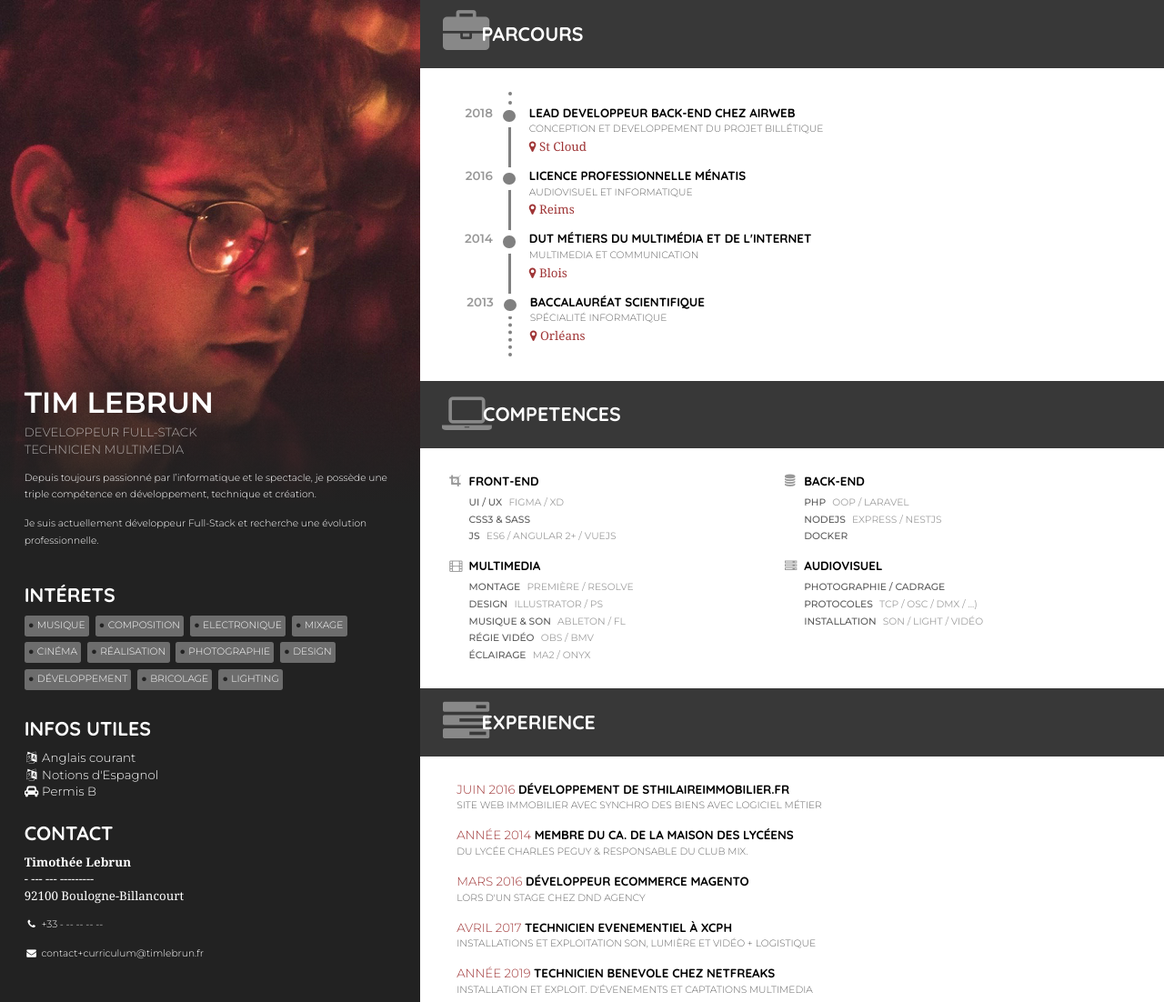
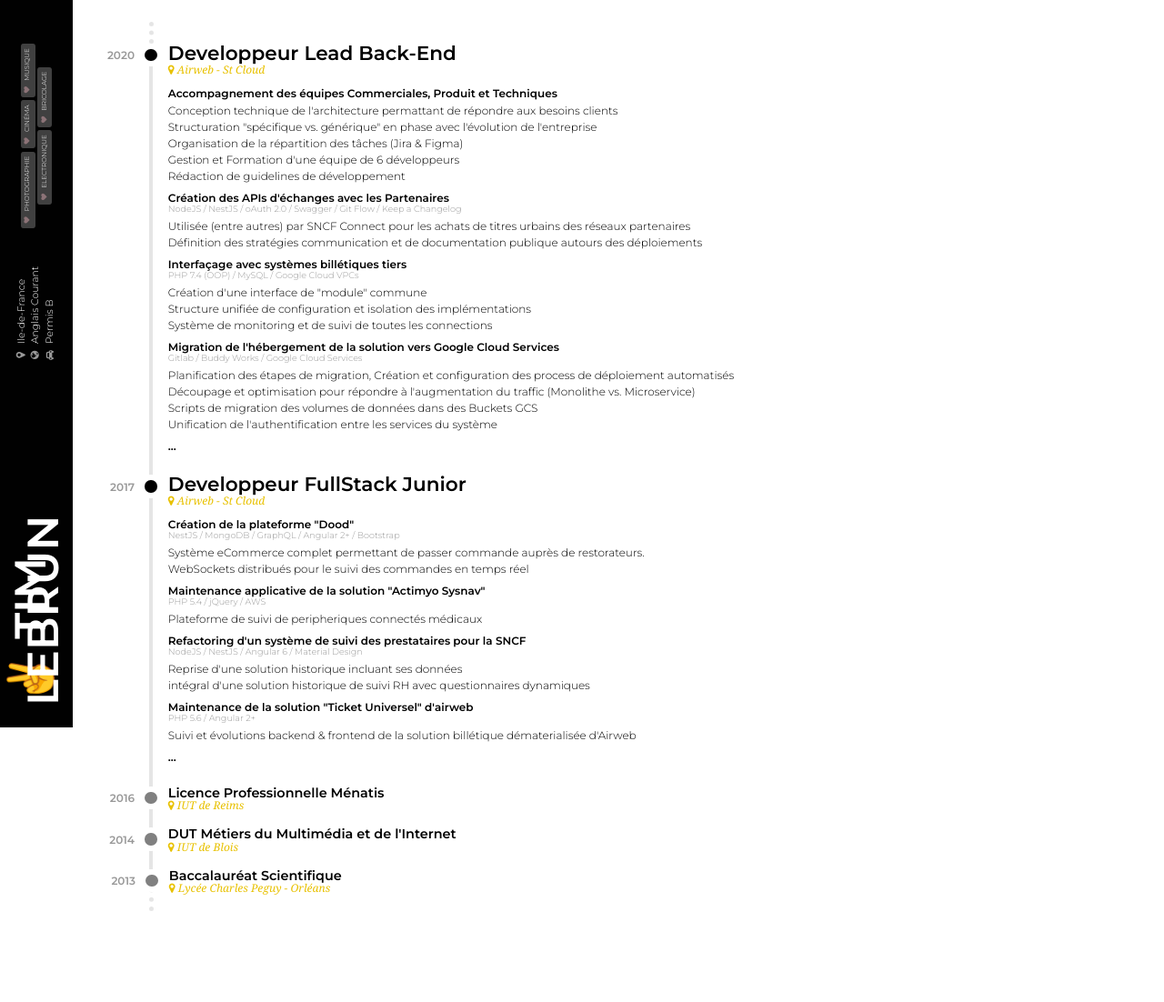
Before and after one commit to timlebrun/curriculum, a website: page src/index.html in a window 1280 px wide. Shown: the top 1102 px of the page at 91% size. After the commit the page ends 1026 px from the top, so only its background shows below. Drawn offline with Linux system fonts and the light colour scheme.

Commit message:
:construction: Updating data + style to 2024

```diff
--- a/src/fonts.css
+++ b/src/fonts.css
@@ -1,2 +1 @@
-@import 'https://fonts.googleapis.com/css?family=Quicksand:300,400,500,700';
 @import 'https://fonts.googleapis.com/css?family=Montserrat:300,400,500,600,700';
--- a/src/index.html
+++ b/src/index.html
@@ -8,155 +8,122 @@
     <body>
         <main>
             <section id="parcours">
-                <h2><i class="fa fa-briefcase" aria-hidden="true"></i> Parcours</h2>
-                <div class="timeline">
-                    <ol>
-                        <li class="timeline-future">
+
+                    <ol class="timeline">
+                        <li class="timeline-job timeline-future">
                             <!-- Maybe you ? ;) -->
                         </li>
-                        <li>
-                            <h3>Lead Developpeur Back-End chez Airweb</h3>
-                            <time>2018</time>
-                            <legend>Conception et Developpement du projet billétique</legend>
-                            <address><i class="fa fa-map-marker"></i> St Cloud</address>
+                        <li class="timeline-job timeline-large">
+                            <time>2020</time>
+                            <h3>Developpeur Lead Back-End</h3>
+                            <address><i class="fa fa-map-marker"></i> Airweb - St Cloud</address>
+                            <main>
+                                <h4>Accompagnement des équipes Commerciales, Produit et Techniques </h4>
+                                <p>Conception technique de l'architecture permattant de répondre aux besoins clients</p>
+                                <p>Structuration "spécifique vs. générique" en phase avec l'évolution de l'entreprise</p>
+                                <p>Organisation de la répartition des tâches (Jira & Figma)</p>
+                                <p>Gestion et Formation d'une équipe de 6 développeurs</p>
+                                <p>Rédaction de guidelines de développement </p>
+
+                                <h4>
+                                    Création des APIs d'échanges avec les Partenaires
+                                    <small>NodeJS / NestJS / oAuth 2.0 / Swagger / Git Flow / Keep a Changelog</small>
+                                </h4>
+                                <p>Utilisée (entre autres) par SNCF Connect pour les achats de titres urbains des réseaux partenaires</p>
+                                <p>Définition des stratégies communication et de documentation publique autours des déploiements</p>
+
+                                <h4>
+                                    Interfaçage avec systèmes billétiques tiers
+                                    <small>PHP 7.4 (OOP) / MySQL / Google Cloud VPCs</small>
+                                </h4>
+                                <p>Création d'une interface de "module" commune</p>
+                                <p>Structure unifiée de configuration et isolation des implémentations</p>
+                                <p>Système de monitoring et de suivi de toutes les connections</p>
+
+                                <h4>
+                                    Migration de l'hébergement de la solution vers Google Cloud Services
+                                    <small>Gitlab / Buddy Works / Google Cloud Services</small>
+                                </h4>
+                                <p>Planification des étapes de migration, Création et configuration des process de déploiement automatisés</p>
+                                <p>Découpage et optimisation pour répondre à l'augmentation du traffic (Monolithe vs. Microservice)</p>
+                                <p>Scripts de migration des volumes de données dans des Buckets GCS</p>
+                                <p>Unification de l'authentification entre les services du système</p>
+
+                                <h4>...</h4>
+
+                            </main>
                         </li>
-                        <li>
+                        <li class="timeline-job timeline-large">
+                            <time>2017</time>
+                            <h3>Developpeur FullStack Junior</h3>
+                            <address><i class="fa fa-map-marker"></i> Airweb - St Cloud</address>
+                            <main>
+                                <ul>
+                                    <h4>
+                                        Création de la plateforme "Dood"
+                                        <small>NestJS / MongoDB / GraphQL / Angular 2+ / Bootstrap</small>
+                                    </h4>
+                                    <p>Système eCommerce complet permettant de passer commande auprès de restorateurs.</p>
+                                    <p>WebSockets distribués pour le suivi des commandes en temps réel</p>
+
+                                    <h4>
+                                        Maintenance applicative de la solution "Actimyo Sysnav"
+                                        <small>PHP 5.4 / jQuery / AWS</small>
+                                    </h4>
+                                    <p>Plateforme de suivi de peripheriques connectés médicaux</p>
+
+                                    <h4>
+                                        Refactoring d'un système de suivi des prestataires pour la SNCF
+                                        <small>NodeJS / NestJS / Angular 6 / Material Design</small>
+                                    </h4>
+                                    <p>Reprise d'une solution historique incluant ses données</p>
+
+                                    <p>intégral d'une solution historique de suivi RH avec questionnaires dynamiques</p>
+
+                                    <h4>
+                                        Maintenance de la solution "Ticket Universel" d'airweb
+                                        <small>PHP 5.6 / Angular 2+</small>
+                                    </h4>
+                                    <p>Suivi et évolutions backend & frontend de la solution billétique dématerialisée d'Airweb</p>
+
+                                    <h4>...</h4>
+                                </ul>
+                            </main>
+                        </li>
+                        <li class="timeline-job">
+                            <time>2016</time>
                             <h3>Licence Professionnelle Ménatis</h3>
-                            <time>2016</time>
-                            <legend>Audiovisuel et Informatique</legend>
-                            <address><i class="fa fa-map-marker"></i> Reims</address>
+                            <address><i class="fa fa-map-marker"></i> IUT de Reims</address>
                         </li>
-                        <li>
+                        <li class="timeline-job">
+                            <time>2014</time>
                             <h3>DUT Métiers du Multimédia et de l'Internet</h3>
-                            <time>2014</time>
-                            <legend>Multimedia et Communication</legend>
-                            <address><i class="fa fa-map-marker"></i> Blois</address>
+                            <address><i class="fa fa-map-marker"></i> IUT de Blois</address>
                         </li>
-                        <li>
+                        <li class="timeline-job">
+                            <time>2013</time>
                             <h3>Baccalauréat Scientifique</h3>
-                            <time>2013</time>
-                            <legend>Spécialité Informatique</legend>
-                            <address><i class="fa fa-map-marker"></i> Orléans</address>
+                            <address><i class="fa fa-map-marker"></i> Lycée Charles Peguy - Orléans</address>
                         </li>
                     </ol>
-                </div>
-            </section>
-            <section id="competences">
-                <h2><i class="fa fa-laptop" aria-hidden="true"></i> Competences</h2>
-                <ul>
-                    <li>
-                        <h3><i class="fa fa-crop"></i> Front-End</h3>
-                        <ul>
-                            <li>UI / UX <span>Figma / XD</span></li>
-                            <li>CSS3 & SASS</li>
-                            <li>JS <span>ES6 / Angular 2+ / VueJS</span></li>
-                        </ul>
-                    </li>
-                    <li>
-                        <h3><i class="fa fa-film"></i> Multimedia</h3>
-                        <ul>
-
-                            <li>Montage <span>Première / Resolve</span></li>
-                            <li>Design <span>Illustrator / PS</span></li>
-                            <li>Musique & Son <span>Ableton / FL</span></li>
-                            <li>Régie Vidéo <span>OBS / BMV</span></li>
-                            <li>Éclairage <span>MA2 / Onyx</span></li>
-                        </ul>
-                    </li>
-                    <li>
-                        <h3><i class="fa fa-database"></i> Back-End</h3>
-                        <ul>
-                            <li>PHP <span>OOP / Laravel</span></li>
-                            <li>NodeJS <span>Express / NestJS</span></li>
-                            <li>Docker</li>
-                        </ul>
-                    </li>
-                    <li>
-                        <h3><i class="fa fa-server"></i> Audiovisuel</h3>
-                        <ul>
-                            <li>Photographie / Cadrage</li>
-                            <li>Protocoles <span>TCP / OSC / DMX / ...)</span></li>
-                            <li>Installation <span>Son / Light / Vidéo</span></li>
-                        </ul>
-                    </li>
-                </ul>
-            </section>
-            <section id="experience">
-                <h2><i class="fa fa-tasks" aria-hidden="true"></i> Experience</h2>
-                <ol>
-                    <li>
-                        <time>Juin 2016</time>
-                        <h3>Développement De StHilaireimmobilier.fr</h3>
-                        <legend>Site Web immobilier avec synchro des biens avec logiciel métier</legend>
-                    </li>
-                    <li>
-                        <time>Année 2014</time>
-                        <h3>Membre du CA. de la Maison des Lycéens</h3>
-                        <legend>du lycée Charles Peguy & Responsable du Club Mix.</legend>
-                    </li>
-                    <li>
-                        <time>Mars 2016</time>
-                        <h3>Développeur Ecommerce Magento</h3>
-                        <legend>lors d'un stage chez DnD Agency</legend>
-                    </li>
-                    <li>
-                        <time>Avril 2017</time>
-                        <h3>Technicien Evenementiel à XCPH</h3>
-                        <legend>Installations et exploitation son, lumière et vidéo + logistique</legend>
-                    </li>
-                    <li>
-                        <time>Année 2019</time>
-                        <h3>Technicien Benevole chez NetFreaks</h3>
-                        <legend>Installation et exploit. d'évenements et captations multimedia</legend>
-                    </li>
-                </ol>
             </section>
         </main>
         <aside>
-            <div class="side-overlay"></div>
-            <section id="me">
-                <h1>Tim Lebrun</h1>
-                <p class="lead">
-                    Developpeur Full-stack<br />
-                    Technicien Multimedia
-                </p>
-                <p>Depuis toujours passionné par l’informatique et le spectacle, je possède une triple compétence en développement, technique et création.</p>
-                <p>Je suis actuellement développeur Full-Stack et recherche une évolution professionnelle.</p>
-            </section>
-            <section id="interests">
-                <h2>Intérets</h2>
-                <ul>
-                    <li class="tag">Musique</li>
-                    <li class="tag">Composition</li>
-                    <li class="tag">Electronique</li>
-                    <li class="tag">Mixage</li>
-                    <li class="tag">Cinéma</li>
-                    <li class="tag">Réalisation</li>
-                    <li class="tag">Photographie</li>
-                    <li class="tag">Design</li>
-                    <li class="tag">Développement</li>
-                    <li class="tag">Bricolage</li>
-                    <li class="tag">Lighting</li>
-                </ul>
-            </section>
-            <section id="info">
-                <h2>Infos Utiles</h2>
-                <ul>
-                    <li><i class="fa fa-language"></i> Anglais courant</li>
-                    <li><i class="fa fa-language"></i> Notions d'Espagnol</li>
-                    <li><i class="fa fa-car"></i> Permis B</li>
-                </ul>
-            </section>
-            <section id="contact">
-                <h2>Contact</h2>
-                <address>
-                    <strong>Timothée Lebrun</strong><br />
-                    - --- --- ---------<br />
-                    92100 Boulogne-Billancourt
-                </address>
-                <p class="phone"><i class="fa fa-phone"></i> +33 - -- -- -- --</p>
-                <p class="email"><i class="fa fa-envelope"></i> contact+curriculum@timlebrun.fr</p>
-            </section>
+            <div style="flex: 6;">
+                <h1>✌️ Tim Lebrun</h1>
+            </div>
+            <div style="flex: 2;">
+                <p><i class="fa fa-map-marker" style="font-size: 1.1em;"></i> Ile-de-France</p>
+                <p><i class="fa fa-globe"></i> Anglais Courant</p>
+                <p><i class="fa fa-car" style="font-size: .85em;"></i> Permis B</p>
+            </div>
+            <div style="flex: 4;" class="badges">
+                <span class="badge"><i class="fa fa-heart"></i> Photographie</span>
+                <span class="badge"><i class="fa fa-heart"></i> Cinéma</span>
+                <span class="badge"><i class="fa fa-heart"></i> Musique</span>
+                <span class="badge"><i class="fa fa-heart"></i> Electronique</span>
+                <span class="badge"><i class="fa fa-heart"></i> Bricolage</span>
+            </div>
         </aside>
     </body>
 </html>
--- a/src/style.css
+++ b/src/style.css
@@ -1,65 +1,98 @@
 @import 'reset.css';
 @import 'fonts.css';
 
-* {box-sizing: border-box; -webkit-print-color-adjust: exact;}
+* {
+    box-sizing: border-box;
+    -webkit-print-color-adjust: exact;
+    print-color-adjust: exact;
+}
 
 @page {
     size: auto;
     margin: 0 0 0 0;
 }
 
+:root {
+    --aside-width: 80px;
+    --timeline-line-color: rgba(0, 0, 0, 0.1);
+}
 
-html {min-height: 100vh; font-size: 10pt;}
-body {display: flex; flex-flow: row-reverse; font-family: Montserrat; font-weight: 300; min-height: 100vh; font-size: 10pt; line-height: 1.4em;}
-aside {background: #222 no-repeat; position: relative; background-size: 140%; background-image: url('./avatar.jpg'); min-height: 100%; flex: 3; color: #fff; padding: 2rem; z-index: 1000; display: flex; justify-content: flex-end; flex-direction: column; }
-aside .side-overlay {z-index: 10; position: absolute; left: 0; right: 0; top: 0; padding: 80% 0; background: linear-gradient(to top, #222,#222,transparent, transparent, transparent)}
-aside section {margin-bottom: 2em; z-index: 100;}
-aside i {width: 1.2rem; height: 100%; text-align: center;}
-aside address {margin-bottom: 1rem;}
-aside p:not(.lead) {font-size: 8pt;}
-main {flex: 6; z-index: 10;}
+html { min-height: 100vh; font-size: 9pt; }
+body { position: relative; font-family: Montserrat; font-weight: 300; min-height: 100vh;  line-height: 1.2em;}
 
+body > aside {
+    background: #010101;
+    color: #fff;
+
+    width: 100vh;
+    height: var(--aside-width);
+
+    transform-origin: top left;
+    transform: rotate(-90deg);
+
+    position: fixed;
+    top: 100%;
+    left: 0;
+
+    display: flex;
+    align-items: center;
+    justify-content: space-between;
+
+    padding: 2rem;
+}
+aside h1 { display: block; font-size: 4rem; text-transform: uppercase; font-weight: 600; margin: 0; }
+aside p { margin-bottom: .1em; font-size: .9rem; }
+aside p i { width: 1.6rem; text-align: center; opacity: .6; }
+aside .badges { text-align: center; }
+
+body > main { margin-left: var(--aside-width); padding: 2rem; }
+
+p { margin-bottom: 1rem; }
 h1 {font-size: 2.4rem; font-weight: 600; text-transform: uppercase; margin-bottom: 1rem; margin-top: 1em;}
-h2 {font-size: 1.6rem; font-weight: 600; text-transform: uppercase; margin-bottom: 1rem; font-family: Quicksand;}
-h3 {text-transform: uppercase; font-weight: 600; font-family: Quicksand; }
-p {margin-bottom: 1rem;}
+h2 { font-size: 1.8rem; font-weight: 600; text-transform: uppercase; margin-bottom: 1rem;}
+h3 { font-weight: 600; }
+h4 { font-weight: 600; }
 
 p.lead {text-transform: uppercase; opacity: .6;}
 
 strong {font-weight: 600;}
-legend {font-size: 8pt; text-transform: uppercase; opacity: .6;}
-address {font-family: Georgia, serif;}
-main h2 {color: #fff; padding: 2rem 3rem; background: #383838; }
-main h2 i {transform: scale(2.4);opacity: .4;}
+address {font-family: Georgia, serif; font-style: italic; }
+body > main h2 {color: #fff; padding: 2rem 3rem; background: #383838; }
+body > main h2 i {transform: scale(2.4);opacity: .4;}
 
-section#parcours .timeline {margin: 2rem;}
-section#parcours .timeline address {color: #9f3536;}
+section#parcours .timeline address { color: #e8c100; margin-bottom: 1em; }
+section#parcours .timeline :last-child { margin-bottom: 0; }
+section#parcours .timeline h3 { font-size: 1.2rem; }
+section#parcours .timeline main h4 { margin: .8em 0 .4em; }
+section#parcours .timeline main h4 small { display: block; opacity: .4; font-size: .8em; font-weight: 200; margin-top: -2pt; }
+section#parcours .timeline main p { margin: .3em 0; }
+section#parcours .timeline main ul { margin: 0 0 .2em 0; }
+/* section#parcours .timeline main li::before { content: '- ' } */
+section#parcours .timeline main li { margin: 0 0 .2em 0; }
+section#parcours .timeline main li p { opacity: .6; }
 
+section#parcours .timeline-large { padding-bottom: 2em; }
+section#parcours .timeline-large h3 { font-size: 1.8rem; line-height: 1em; color: black; }
+section#parcours .timeline-large::before { background: black; }
 
-section#competences > ul { margin: 2rem 3rem; columns: 2; padding-left: 1em; }
-section#competences > ul > li { margin-bottom: 1rem; break-inside: avoid; break-after: auto; position: relative; }
-section#competences h3 { position: relative; margin-bottom: .4rem; }
-section#competences h3 i.fa { position: absolute; left: -1.6em; top: 50%; line-height: 0; opacity: .4; }
-/* section#competences > ul > li i.fa { position: absolute; left: -1.2em; opacity: .2; font-size: 2rem;} */
-section#competences > ul > li:last-of-type { margin-bottom: 0; }
-section#competences > ul > li *:not(h3) { opacity: .8; }
-section#competences > ul > li ul { text-transform: uppercase; font-size: 8pt; font-weight: 500; }
-section#competences > ul > li ul span { margin-left: .4em; font-weight: 400; opacity: .6; }
+.timeline { margin-left: 5em; }
+.timeline .timeline-job {border-left: 3pt solid var(--timeline-line-color); position: relative; padding: 0 0 1.4em 1.4em;}
+.timeline .timeline-job::before {content: ''; display: block; height: 10pt; width: 10pt; border-radius: 50%; background: gray; border: 5pt solid white; position: absolute; left: -11pt; top: 0;}
+.timeline .timeline-job:last-child {border-left: 4pt dotted var(--timeline-line-color);}
+.timeline .timeline-job time {position: absolute; display: block; font-weight: 600; opacity: .4; width: 60px; top: 10pt; left: -80px; text-align: right; line-height: 0;}
+.timeline .timeline-future { border-left: 4pt dotted var(--timeline-line-color); height: 2em; }
+.timeline .timeline-future::before {display: none;}
 
-section#experience ol {margin: 2rem 3rem;}
-section#experience ol li {margin-bottom: 1rem;}
-section#experience time {display: inline-block; text-transform: uppercase; color: #9f3536;}
-section#experience h3 {display: inline-block;}
+.timeline .timeline-detail { display: block; color: #f00; }
 
-section#interests ul {font-size: 0;}
-section#interests ul li::before {content: '●'; color: #222; margin-right: .5ch;}
+.badge {
+    display: inline-block;
+    background-color: rgba(128, 128, 128, .5);
+    padding: .1em .7em;
+    border-radius: .4em;
+    font-size: .6em;
+    margin-bottom: .2em;
+    text-transform: uppercase;
+}
 
-.timeline ul, .timeline ol { margin-left: 70px; }
-.timeline li {border-left: 3px solid gray; position: relative; padding: 0 0 1rem 20px;}
-.timeline li::before {content: ''; display: block; height: 10pt; width: 10pt; border-radius: 50%; background: gray; border: 5pt solid white; position: absolute; left: -11pt; top: 0;}
-.timeline li:last-child {border-left: 4px dotted gray;}
-.timeline li.timeline-future {border-left: 4px dotted gray;}
-.timeline li.timeline-future::before {display: none;}
-.timeline li time {position: absolute; display: block; font-weight: 600; opacity: .4; width: 60px; top: 0; left: -80px; text-align: right;}
-
-.tag {display: inline-block; text-transform: uppercase; font-size: 8pt; background: rgba(128,128,128,.8); border-radius: 2pt; padding: .2em .4em; margin: 0 5pt 5pt 0;}
+.badge i { width: 1.6em; text-align: left; opacity: .4; color: pink; }
```
Also changed, not shown: 2 other files.
